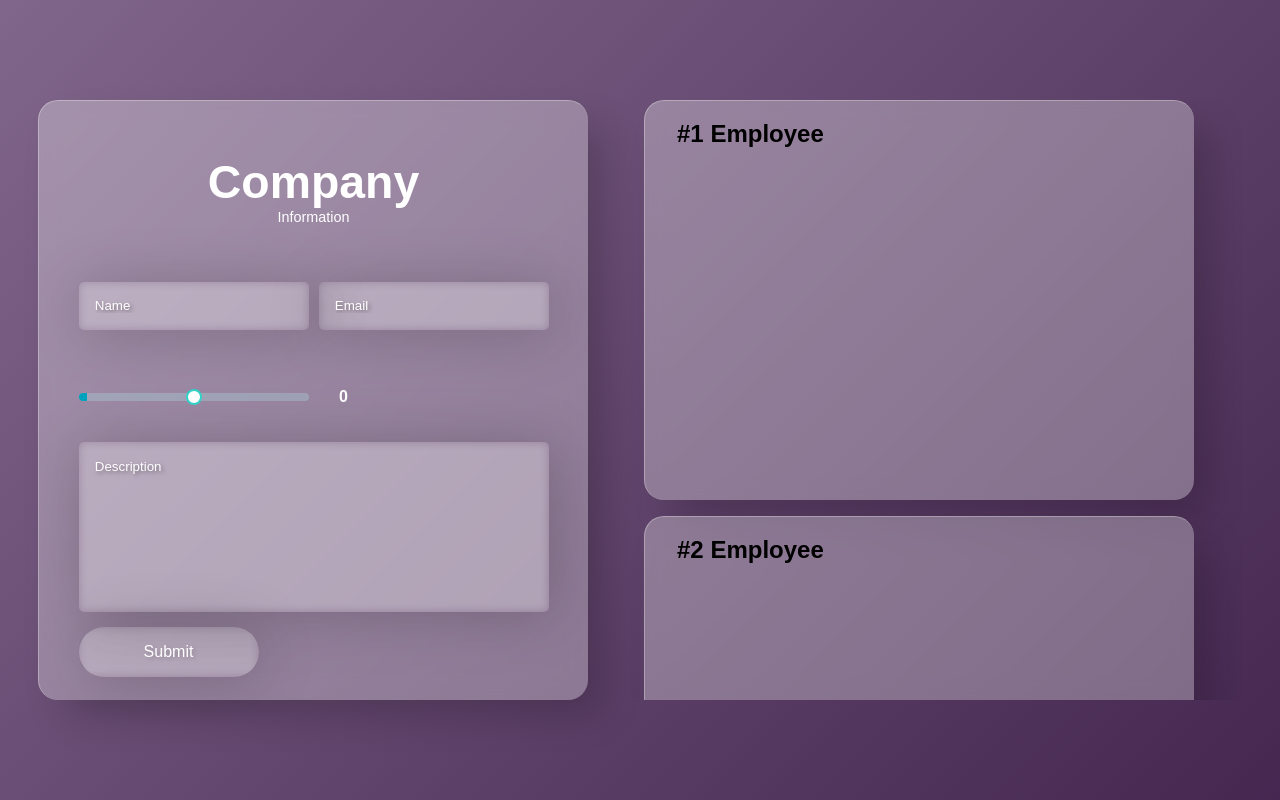
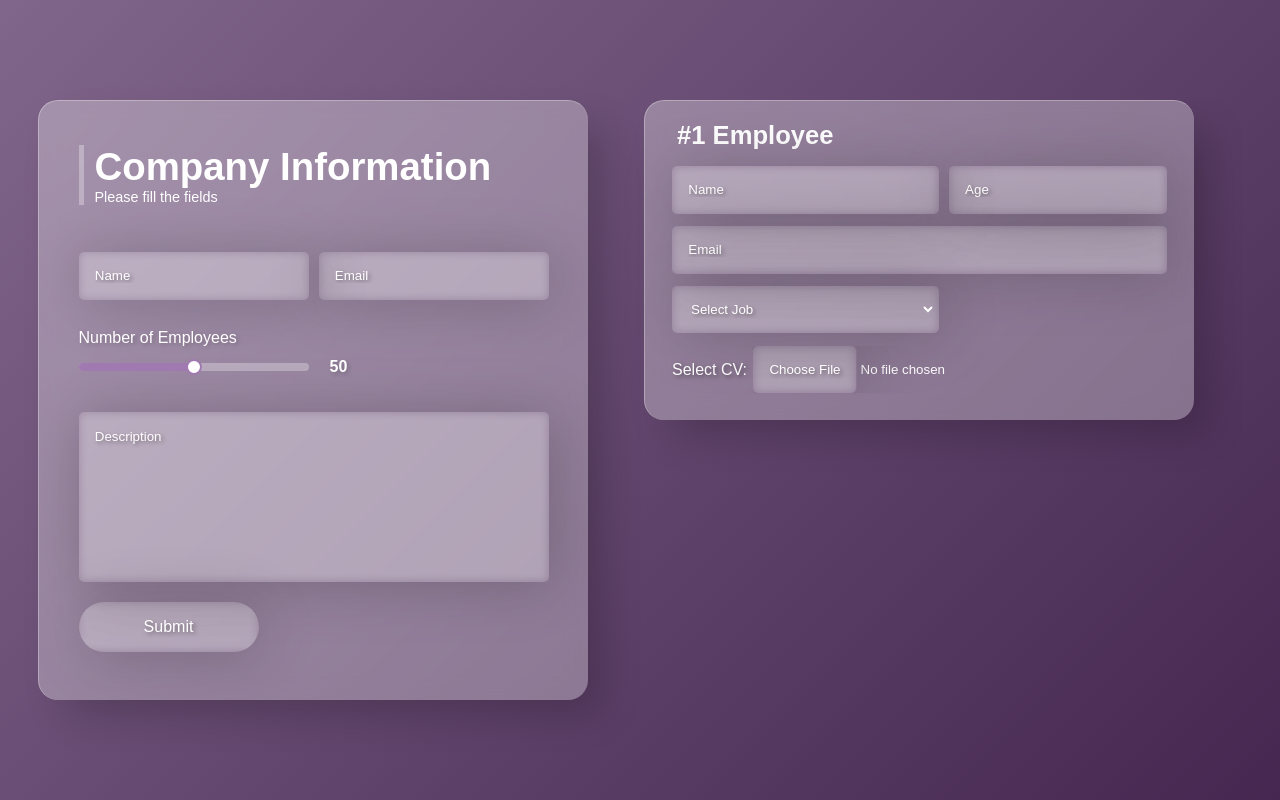
Before and after one commit to Polcsi/company-employee-data-form, a React (Create React App) app: page / in a window 1280 px wide. Built offline with nearby package versions, Linux system fonts and the light colour scheme.

Commit message:
design is finished

```diff
--- a/src/components/CompanyDataForm.js
+++ b/src/components/CompanyDataForm.js
@@ -6,8 +6,8 @@ const CompanyDataForm = () => {
   return (
     <form>
       <div className="title">
-        <span id="welcome">Company</span>
-        <span id="content">Information</span>
+        <span id="welcome">Company Information</span>
+        <span id="content">Please fill the fields</span>
       </div>
       <input
         autoComplete="off"
--- /dev/null
+++ b/src/components/CustomSelect.js
@@ -0,0 +1,20 @@
+import React from "react";
+import { jobTitles } from "../data";
+import "../style/customSelect.css";
+
+const CustomSelect = () => {
+  return (
+    <>
+      <select className="select employeeJobTitle">
+        <option disabled hidden selected>
+          Select Job
+        </option>
+        {jobTitles.map((job) => {
+          return <option value={job}>{job}</option>;
+        })}
+      </select>
+    </>
+  );
+};
+
+export default CustomSelect;
--- a/src/components/CustomSlider.js
+++ b/src/components/CustomSlider.js
@@ -3,20 +3,39 @@ import React, { useEffect, useRef } from "react";
 const CustomSlider = ({ min, max }) => {
   const innerRef = useRef(null);
   const sliderRef = useRef(null);
+  const sliderContainer = useRef(null);
+  const sliderTrack = useRef(null);
+
+  function update() {
+    let valuePercentage = sliderRef.current.value / (max - min);
+    innerRef.current.style.marginTop =
+      (sliderRef.current.value / 1) * -30 + "px";
+    sliderTrack.current.style.setProperty("--value", valuePercentage);
+  }
 
   useEffect(() => {
-    console.log(max);
+    sliderRef.current.addEventListener("input", update);
     for (let i = min; i < max + 1; i++) {
       let div = document.createElement("div");
       div.innerText = i;
       innerRef.current.appendChild(div);
     }
-    return () => {};
+    update();
+    return () => {
+      sliderRef.current.removeEventListener("input", update);
+    };
   });
   return (
-    <div id="slider-container">
-      <input id="slider" ref={sliderRef} type="range" min={min} max={max} />
-      <div id="slider-track"></div>
+    <div id="slider-container" ref={sliderContainer}>
+      <input
+        id="slider"
+        ref={sliderRef}
+        type="range"
+        min={min}
+        max={max}
+        defaultValue={max / 2}
+      />
+      <div id="slider-track" ref={sliderTrack}></div>
       <div className="value-outer">
         <div className="value-inner" ref={innerRef}></div>
       </div>
--- a/src/components/EmployeeDataForm.js
+++ b/src/components/EmployeeDataForm.js
@@ -1,9 +1,29 @@
 import React from "react";
+import CustomSelect from "./CustomSelect";
 
 const EmployeeDataForm = ({ number }) => {
   return (
-    <div className="section">
+    <div className="section single-employee">
       <h1>#{number} Employee</h1>
+      <form>
+        <input className="employeeName input" type="text" placeholder="Name" />
+        <input
+          className="employeeAge input"
+          min={1}
+          type="number"
+          placeholder="Age"
+        />
+        <input
+          className="employeeEmail input"
+          type="text"
+          placeholder="Email"
+        />
+        <CustomSelect />
+        <div className="employeeCVFile">
+          <label>Select CV:</label>
+          <input type="file" accept=".pdf" />
+        </div>
+      </form>
     </div>
   );
 };
--- /dev/null
+++ b/src/data.js
@@ -0,0 +1,6 @@
+export const jobTitles = [
+  "accountant",
+  "software developer",
+  "software tester",
+  "manager",
+];
--- a/src/pages/MainPage.js
+++ b/src/pages/MainPage.js
@@ -3,6 +3,9 @@ import CompanyDataForm from "../components/CompanyDataForm";
 import EmployeeDataForm from "../components/EmployeeDataForm";
 
 const MainPage = () => {
+  useEffect(() => {
+    return () => {};
+  });
   return (
     <>
       <div className="container">
@@ -12,8 +15,6 @@ const MainPage = () => {
         <section className="employee-section">
           <div className="employee-list">
             <EmployeeDataForm number={1} />
-            <EmployeeDataForm number={2} />
-            <EmployeeDataForm number={3} />
           </div>
         </section>
       </div>
--- /dev/null
+++ b/src/style/customSelect.css
@@ -0,0 +1,25 @@
+.select {
+  color: var(--text-color);
+  background: transparent;
+  -webkit-backdrop-filter: blur(5px);
+  backdrop-filter: blur(5px);
+  box-shadow: 4px 4px 60px rgba(0, 0, 0, 0.2);
+  border: none;
+  border-left: 1px solid var(--glassmorphic);
+  border-top: 1px solid var(--glassmorphic);
+  border-radius: 5px;
+  padding: 0.9em;
+  font-family: Montserrat, sans-serif;
+  transition: all 0.2s ease-in-out;
+  text-shadow: var(--text-shadow);
+  text-transform: capitalize;
+  font-weight: 500;
+  border: 3px solid transparent;
+  outline: none;
+}
+.select:focus {
+  border: 3px solid white;
+}
+.select option {
+  background-color: var(--theme-color-dark);
+}
--- a/src/style/customSlider.css
+++ b/src/style/customSlider.css
@@ -1,9 +1,9 @@
 #slider-container {
   --value: 0;
-  --slider-track-color: #b0efef45;
+  --slider-track-color: var(--glassmorphic);
   --slider-thumb-color: #fff;
-  --slider-fill-color: #31d3c6;
-  --slider-fill2-color: #00a2bb;
+  --slider-fill-color: #a17ab1;
+  --slider-fill2-color: #20002c;
 
   width: 100%;
   height: 1rem;
@@ -13,33 +13,29 @@
   padding: 0;
   margin: 0;
   position: relative;
-
-  animation: color-cycle 1s infinite alternate linear;
 }
-
-@keyframes color-cycle {
-  0% {
-    --slider-fill-color: #31d3c6;
-  }
-  100% {
-    --slider-fill-color: #00a2bb;
-  }
+#slider-container::before {
+  content: "Number of Employees";
+  position: absolute;
+  top: -30px;
+  left: 0;
+  text-shadow: 2px 2px 4px rgba(0, 0, 0, 0.2);
 }
-
 #slider {
   -webkit-appearance: none;
   appearance: none;
-
   height: 1rem;
   width: 100%;
   margin: 0;
   padding: 0;
-
   background-color: #00000000;
   outline: none;
   z-index: 99;
+  transition: all ease-in-out 0.2s;
 }
-
+#slider:focus {
+  border: 2px solid white;
+}
 #slider-track {
   position: absolute;
   top: calc(50% - 0.25rem);
@@ -83,13 +79,14 @@
   font-weight: 800;
   line-height: 30px;
   height: 30px;
-  width: 30px;
+  width: 40px;
   overflow: hidden;
   text-align: center;
 }
 
 .value-inner {
   color: var(--slider-thumb-color);
+  text-shadow: 2px 2px 4px rgba(0, 0, 0, 0.2);
   text-align: center;
   transition: all 300ms ease-in-out;
 }
--- a/src/style/index.css
+++ b/src/style/index.css
@@ -19,7 +19,9 @@ body {
 :root {
   --glassmorphic: rgba(255, 255, 255, 0.3);
   --text-color: #fff;
+  --theme-color-dark: #a17ab1;
   --gradient: -45deg, #cbb4d4, #20002c;
+  --text-shadow: 2px 2px 4px rgba(0, 0, 0, 0.4);
 }
 
 .container {
@@ -54,13 +56,12 @@ body {
   -webkit-backdrop-filter: blur(10px);
   backdrop-filter: blur(10px);
   box-shadow: 20px 20px 40px -6px rgba(0, 0, 0, 0.2);
-  padding: 1.2em 2em 2em 2em;
+  padding: 1.2em 2em;
   border-radius: 20px;
   border-left: 1px solid var(--glassmorphic);
   border-top: 1px solid var(--glassmorphic);
   width: 550px;
   height: auto;
-  min-height: 400px;
 }
 
 .company-section {
@@ -80,7 +81,9 @@ body {
   gap: 1rem;
   padding: 0rem 3rem;
 }
-
+.employee-list::-webkit-scrollbar {
+  display: none;
+}
 .company-section form {
   color: var(--text-color);
   display: grid;
@@ -92,7 +95,7 @@ body {
     "employee employee"
     "desc desc"
     "bttn bttn";
-  grid-template-rows: 140px 91px 91px 170px 80px;
+  grid-template-rows: 110px 91px 91px 170px 90px;
   grid-gap: 0 10px;
 }
 .company-section form > #employee-number {
@@ -110,30 +113,38 @@ body {
 .company-section form > .company-section form input[type="email"] {
   grid-area: email;
 }
-.company-section form > .title {
-  display: grid;
-  justify-content: center;
-  align-items: start;
-}
 .company-section form > button[type="submit"] {
   grid-area: bttn;
+}
+.title {
+  position: relative;
+  display: grid;
+  justify-content: left;
+  align-items: start;
+  padding-left: 1rem;
+}
+.title:before {
+  position: absolute;
+  content: "";
+  background-color: var(--glassmorphic);
+  width: 5px;
+  height: 100%;
 }
 
 #welcome {
   text-align: center;
-  font-size: 2.9em;
+  font-size: 2.4em;
   font-weight: 600;
 }
 
 #content {
   font-size: 0.9em;
-  text-align: center;
+  text-align: left;
 }
 
 .input {
   color: var(--text-color);
   background: transparent;
-  outline: none;
   -webkit-backdrop-filter: blur(5px);
   backdrop-filter: blur(5px);
   box-shadow: 4px 4px 60px rgba(0, 0, 0, 0.2);
@@ -145,11 +156,14 @@ body {
   padding: 1em;
   font-family: Montserrat, sans-serif;
   transition: all 0.2s ease-in-out;
-  text-shadow: 2px 2px 4px rgba(0, 0, 0, 0.2);
+  text-shadow: var(--text-shadow);
   font-weight: 500;
   border: 3px solid transparent;
+  outline: none;
 }
-
+.input:focus {
+  border: 3px solid white;
+}
 #submitbtn {
   width: 150px;
   font-size: 1rem;
@@ -157,7 +171,6 @@ body {
   align-self: center;
   color: var(--text-color);
   background: transparent;
-  outline: none;
   -webkit-backdrop-filter: blur(5px);
   backdrop-filter: blur(5px);
   box-shadow: 4px 4px 60px rgba(0, 0, 0, 0.2);
@@ -168,11 +181,14 @@ body {
   padding: 0.8rem;
   font-family: Montserrat, sans-serif;
   transition: all 0.2s ease-in-out;
-  text-shadow: 2px 2px 4px rgba(0, 0, 0, 0.2);
+  text-shadow: var(--text-shadow);
   font-weight: 500;
   border: 3px solid transparent;
+  outline: none;
 }
-
+#submitbtn:focus {
+  border: 3px solid white;
+}
 #submitbtn:hover {
   cursor: pointer;
   box-shadow: 4px 4px 60px rgba(255, 255, 255, 0.2);
@@ -186,11 +202,81 @@ body {
   font-family: Montserrat, sans-serif;
   font-weight: 400;
   color: var(--text-color);
-  text-shadow: 2px 2px 4px rgba(0, 0, 0, 0.4);
+  text-shadow: var(--text-shadow);
 }
-
 #description {
   height: 100%;
   width: 100%;
   resize: none;
 }
+/* Single employee card style */
+.single-employee h1 {
+  color: white;
+  font-size: 1.6rem;
+}
+.single-employee {
+  display: grid;
+  align-items: center;
+  gap: 0.5rem;
+  height: auto;
+  max-height: 320px;
+}
+.single-employee form {
+  display: grid;
+  justify-content: center;
+  align-items: center;
+  grid-template-areas:
+    "name age"
+    "email email"
+    "job job"
+    "file file";
+  grid-template-rows: 60px 60px 60px 60px;
+  grid-template-columns: 55% 45%;
+  grid-gap: 0 10px;
+}
+.single-employee form > .employeeName {
+  grid-area: name;
+  width: 100%;
+}
+.single-employee form > .employeeEmail {
+  grid-area: email;
+  width: 100%;
+}
+.single-employee form > .employeeAge {
+  grid-area: age;
+  width: 100%;
+}
+.single-employee form > .employeJobTitle {
+  grid-area: job;
+}
+.single-employee form > .employeeCVFile {
+  grid-area: file;
+  display: flex;
+  align-items: center;
+  gap: 0.4rem;
+}
+.single-employee form label {
+  color: white;
+  text-shadow: var(--text-shadow);
+}
+.employeeCVFile {
+  color: white;
+  text-shadow: var(--text-shadow);
+  outline: none;
+}
+input::file-selector-button {
+  color: var(--text-color);
+  text-shadow: var(--text-shadow);
+  background: transparent;
+  -webkit-backdrop-filter: blur(5px);
+  backdrop-filter: blur(5px);
+  box-shadow: 4px 4px 60px rgba(0, 0, 0, 0.2);
+  border: none;
+  border-radius: 5px;
+  padding: 1rem;
+  font-family: Montserrat, sans-serif;
+  outline: none;
+}
+input[type="file"]:focus {
+  border: 3px solid white;
+}
```
